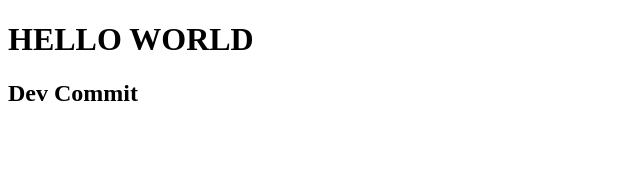
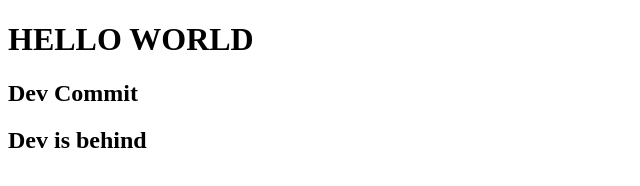
Before and after one commit to dkssundram/gitpractice, a plain HTML site: page index.html in a window 1280 px wide. Shown: the whole page, without its empty margins (0-640 px from the left). Drawn offline with Linux system fonts and the light colour scheme.

Commit message:
Update index.html

```diff
--- a/index.html
+++ b/index.html
@@ -10,5 +10,6 @@
         HELLO WORLD
     </h1>
     <h2>Dev Commit</h2>
+    <h2>Dev is behind</h2>
 </body>
 </html>
```
